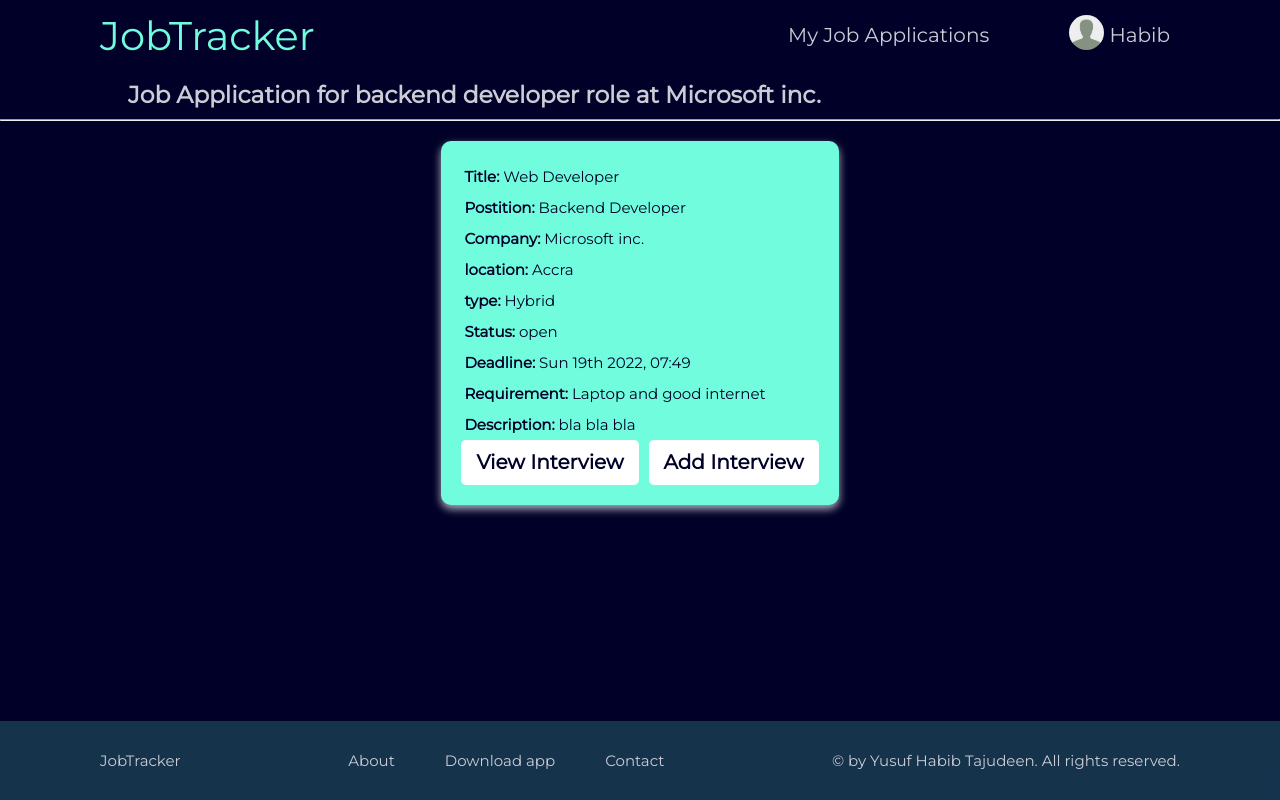
After one commit to manlikeHB/job-tracker, a web app: file public/job.html in a window 1280 px wide. The commit adds this page. Run offline with its HTML, style and script files only (its server is not run), Linux system fonts and the light colour scheme; some libraries are stand-ins or nearby versions.

Commit message:
Add job html file

```diff
--- a/public/css/style.css
+++ b/public/css/style.css
@@ -175,6 +175,24 @@ body {
   margin: 2rem auto;
 }
 
+.card-job {
+  color: var(--background-color);
+  background-color: var(--action-btn-color);
+  min-width: 25rem;
+  min-height: 25rem;
+  display: flex;
+  flex-direction: column;
+  padding: 2rem;
+  font-size: 1.5rem;
+  justify-content: space-around;
+  align-items: flex-start;
+  box-shadow: 0 4px 8px 0 rgba(255, 255, 255, 0.7);
+  border-radius: 10px;
+  overflow: hidden;
+  margin: 2rem auto;
+  line-height: 2.5rem;
+}
+
 .card-interview {
   color: var(--background-color);
   background-color: var(--action-btn-color);
@@ -192,6 +210,11 @@ body {
   margin: 2rem auto;
 }
 
+.add-view-interview {
+  display: flex;
+  gap: 1rem;
+}
+
 .line {
   display: flex;
   padding: 0.3rem;
@@ -199,6 +222,10 @@ body {
 
 .details {
   width: 50%;
+  align-self: center;
+}
+
+.add-interview {
   align-self: center;
 }
 
--- /dev/null
+++ b/public/job.html
@@ -0,0 +1,151 @@
+<!DOCTYPE html>
+<html lang="en">
+  <head>
+    <meta charset="UTF-8" />
+    <meta http-equiv="X-UA-Compatible" content="IE=edge" />
+    <meta name="viewport" content="width=device-width, initial-scale=1.0" />
+    <script src="https://unpkg.com/@lottiefiles/lottie-player@latest/dist/lottie-player.js"></script>
+    <link rel="preconnect" href="https://fonts.googleapis.com" />
+    <link rel="preconnect" href="https://fonts.gstatic.com" crossorigin />
+    <link
+      href="https://fonts.googleapis.com/css2?family=Montserrat&display=swap"
+      rel="stylesheet"
+    />
+    <script
+      src="https://kit.fontawesome.com/08d9e9f1ab.js"
+      crossorigin="anonymous"
+    ></script>
+    <link rel="stylesheet" href="/public/css/utilities.css" />
+    <link rel="stylesheet" href="/public/css/style.css" />
+    <title>Job Tracker</title>
+  </head>
+  <body>
+    <div id="container">
+      <div class="nav-container">
+        <p><span class="active-color">JobTracker</span></p>
+
+        <ul class="nav-menu">
+          <!-- <li class="btn btn-nav nav-item">
+            <a href="#" class="nav-link">About</a>
+          </li> -->
+          <!-- <li class="btn btn-nav nav-item">
+            <a href="#" class="nav-link">Add Job</a>
+          </li> -->
+          <li class="btn btn-nav nav-item">
+            <a href="#" class="nav-link">My Job Applications</a>
+          </li>
+          <li class="btn btn-nav nav-item center-div">
+            <a href="#" class="nav__el">
+              <img
+                src="/public/img/default.jpg"
+                alt="User photo"
+                class="user-img"
+              />&nbsp;
+            </a>
+            <span>Habib</span>
+          </li>
+          <!-- <li class="nav-item">
+            <a href="#" class="btn-sign-up action-btn nav-link">Sign In</a>
+          </li> -->
+        </ul>
+
+        <div class="hamburger">
+          <span class="bar"></span>
+          <span class="bar"></span>
+          <span class="bar"></span>
+        </div>
+      </div>
+
+      <div id="header">
+        <h3>Job Application for backend developer role at Microsoft inc.</h3>
+        <!-- <div class="search-div">
+          <label for="search">
+            <i class="fa-solid fa-magnifying-glass"></i> </label
+          >&nbsp;
+          <input
+            type="search"
+            name="search"
+            id="search"
+            placeholder="Search your jobs"
+            required="required"
+          />
+        </div> -->
+      </div>
+      <hr />
+
+      <section id="content">
+        <div class="card-job">
+          <div class="title line">
+            <h4>Title:</h4>
+            &nbsp;
+            <p>Web Developer</p>
+          </div>
+          <div class="position line">
+            <h4>Postition:</h4>
+            &nbsp;
+            <p>Backend Developer</p>
+          </div>
+          <div class="company line">
+            <h4>Company:</h4>
+            &nbsp;
+            <p>Microsoft inc.</p>
+          </div>
+          <div class="location line">
+            <h4>location:</h4>
+            &nbsp;
+            <p>Accra</p>
+          </div>
+          <div class="type line">
+            <h4>type:</h4>
+            &nbsp;
+            <p>Hybrid</p>
+          </div>
+          <div class="status line">
+            <h4>Status:</h4>
+            &nbsp;
+            <p>open</p>
+          </div>
+          <div class="deadline line">
+            <h4>Deadline:</h4>
+            &nbsp;
+            <p>Sun 19th 2022, 07:49</p>
+          </div>
+          <div class="requirement line">
+            <h4>Requirement:</h4>
+            &nbsp;
+            <p>Laptop and good internet</p>
+          </div>
+          <div class="description line">
+            <h4>Description:</h4>
+            &nbsp;
+            <p>bla bla bla</p>
+          </div>
+          <div class="add-view-interview">
+            <div class="view-interview action-btn-two">
+              <p>View Interview</p>
+            </div>
+            <div class="add-interview action-btn-two">
+              <p>Add Interview</p>
+            </div>
+          </div>
+        </div>
+      </section>
+
+      <div class="footer">
+        <div class="footer__logo">
+          <p>JobTracker</p>
+        </div>
+        <ul class="footer__nav">
+          <li><a href="#">About</a></li>
+          <li><a href="#">Download app</a></li>
+          <li><a href="#">Contact</a></li>
+        </ul>
+        <p class="footer__copyright">
+          &copy; by Yusuf Habib Tajudeen. All rights reserved.
+        </p>
+      </div>
+    </div>
+
+    <script src="/public/hamburger.js"></script>
+  </body>
+</html>
--- a/public/overview.html
+++ b/public/overview.html
@@ -95,7 +95,7 @@
             &nbsp;
             <p>Accra</p>
           </div>
-          <div class="status line">
+          <div class="type line">
             <h4>type:</h4>
             &nbsp;
             <p>Hybrid</p>
```
